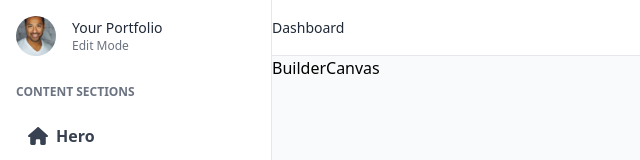
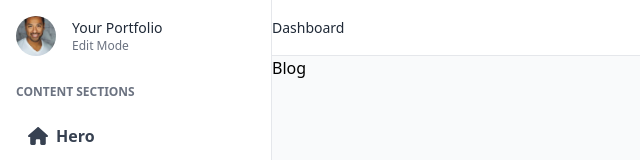
Before and after one commit to walihemat1/portfolify, a React (Vite) app in the folder client/: page /blog in a window 1280 px wide. Shown: the top 160 px of the page, without its empty margins (0-640 px from the left). Built offline with nearby package versions, Linux system fonts and the light colour scheme.

Commit message:
create routes in App.jsx

```diff
--- a/client/src/App.jsx
+++ b/client/src/App.jsx
@@ -1,10 +1,34 @@
+import { Navigate, Route, Routes } from "react-router-dom";
+
 import AppLayout from "./components/AppLayout";
+import Dashboard from "./pages/Dashboard";
+import Hero from "./pages/Hero";
+import Projects from "./pages/Projects";
+import Skills from "./pages/Skills";
+import Blog from "./pages/Blog";
+import Education from "./pages/Education";
+import Contact from "./pages/Contact";
+import Settings from "./pages/Settings";
+import PageNotFound from "./pages/PageNotFound";
 
 function App() {
   return (
-    <div>
-      <AppLayout />
-    </div>
+    <>
+      <Routes>
+        <Route element={<AppLayout />}>
+          <Route index element={<Navigate replace to="dashboard" />} />
+          <Route path="dashboard" element={<Dashboard />} />
+          <Route path="hero" element={<Hero />} />
+          <Route path="projects" element={<Projects />} />
+          <Route path="skills" element={<Skills />} />
+          <Route path="blog" element={<Blog />} />
+          <Route path="education" element={<Education />} />
+          <Route path="contact" element={<Contact />} />
+          <Route path="settings" element={<Settings />} />
+          <Route path="*" element={<PageNotFound />} />
+        </Route>
+      </Routes>
+    </>
   );
 }
 
--- a/client/src/components/AppLayout.jsx
+++ b/client/src/components/AppLayout.jsx
@@ -1,6 +1,7 @@
 import Sidebar from "./Sidebar";
 import Topbar from "./Topbar";
 import BuilderCanvas from "./BuilderCanvas";
+import { Outlet } from "react-router-dom";
 
 function AppLayout() {
   return (
@@ -10,7 +11,7 @@ function AppLayout() {
       <Sidebar />
 
       <main className="container mx-auto">
-        <BuilderCanvas />
+        <Outlet />
       </main>
     </div>
   );
--- /dev/null
+++ b/client/src/pages/Blog.jsx
@@ -0,0 +1,5 @@
+function Blog() {
+  return <div>Blog</div>;
+}
+
+export default Blog;
--- /dev/null
+++ b/client/src/pages/Contact.jsx
@@ -0,0 +1,5 @@
+function Contact() {
+  return <div>Contact</div>;
+}
+
+export default Contact;
--- /dev/null
+++ b/client/src/pages/Dashboard.jsx
@@ -0,0 +1,5 @@
+function Dashboard() {
+  return <div>Dashboard</div>;
+}
+
+export default Dashboard;
--- /dev/null
+++ b/client/src/pages/Education.jsx
@@ -0,0 +1,5 @@
+function Education() {
+  return <div>Education</div>;
+}
+
+export default Education;
--- /dev/null
+++ b/client/src/pages/Hero.jsx
@@ -0,0 +1,5 @@
+function Hero() {
+  return <div>Hero</div>;
+}
+
+export default Hero;
--- /dev/null
+++ b/client/src/pages/PageNotFound.jsx
@@ -0,0 +1,5 @@
+function PageNotFound() {
+  return <div>PageNotFound</div>;
+}
+
+export default PageNotFound;
--- /dev/null
+++ b/client/src/pages/Projects.jsx
@@ -0,0 +1,5 @@
+function Projects() {
+  return <div>Projects</div>;
+}
+
+export default Projects;
--- /dev/null
+++ b/client/src/pages/Settings.jsx
@@ -0,0 +1,5 @@
+function Settings() {
+  return <div>Settings</div>;
+}
+
+export default Settings;
--- /dev/null
+++ b/client/src/pages/Skills.jsx
@@ -0,0 +1,5 @@
+function Skills() {
+  return <div>Skills</div>;
+}
+
+export default Skills;
--- /dev/null
+++ b/client/src/pages/Testimonials.jsx
@@ -0,0 +1,5 @@
+function Testimonials() {
+  return <div>Testimonials</div>;
+}
+
+export default Testimonials;
```
